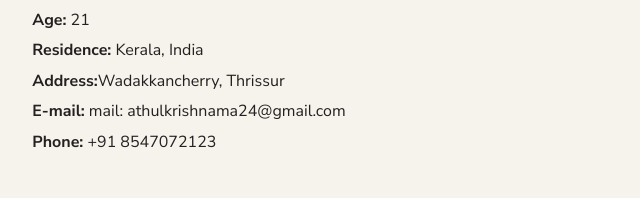
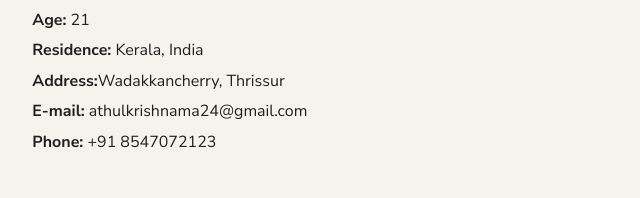
Before and after one commit to athulkrishnama/athulkrishnama.github.io, a plain HTML site: page index.html in a window 1280 px wide. Shown: the part 1632-1830 px from the top of the page, 205-845 px from the left. Drawn offline with nearby package versions, Linux system fonts and the light colour scheme.

Commit message:
minor bug fix

```diff
--- a/index.html
+++ b/index.html
@@ -200,7 +200,7 @@
                                 <li><b>Age:</b> 21 </li>
                                 <li><b>Residence:</b> Kerala, India</li>
                                 <li><b>Address:</b>Wadakkancherry, Thrissur</li>
-                                <li><b>E-mail:</b> mail: athulkrishnama24@gmail.com</li>
+                                <li><b>E-mail:</b> athulkrishnama24@gmail.com</li>
                                 <li><b>Phone:</b> +91 8547072123</li>
                             </ul>
 
```
